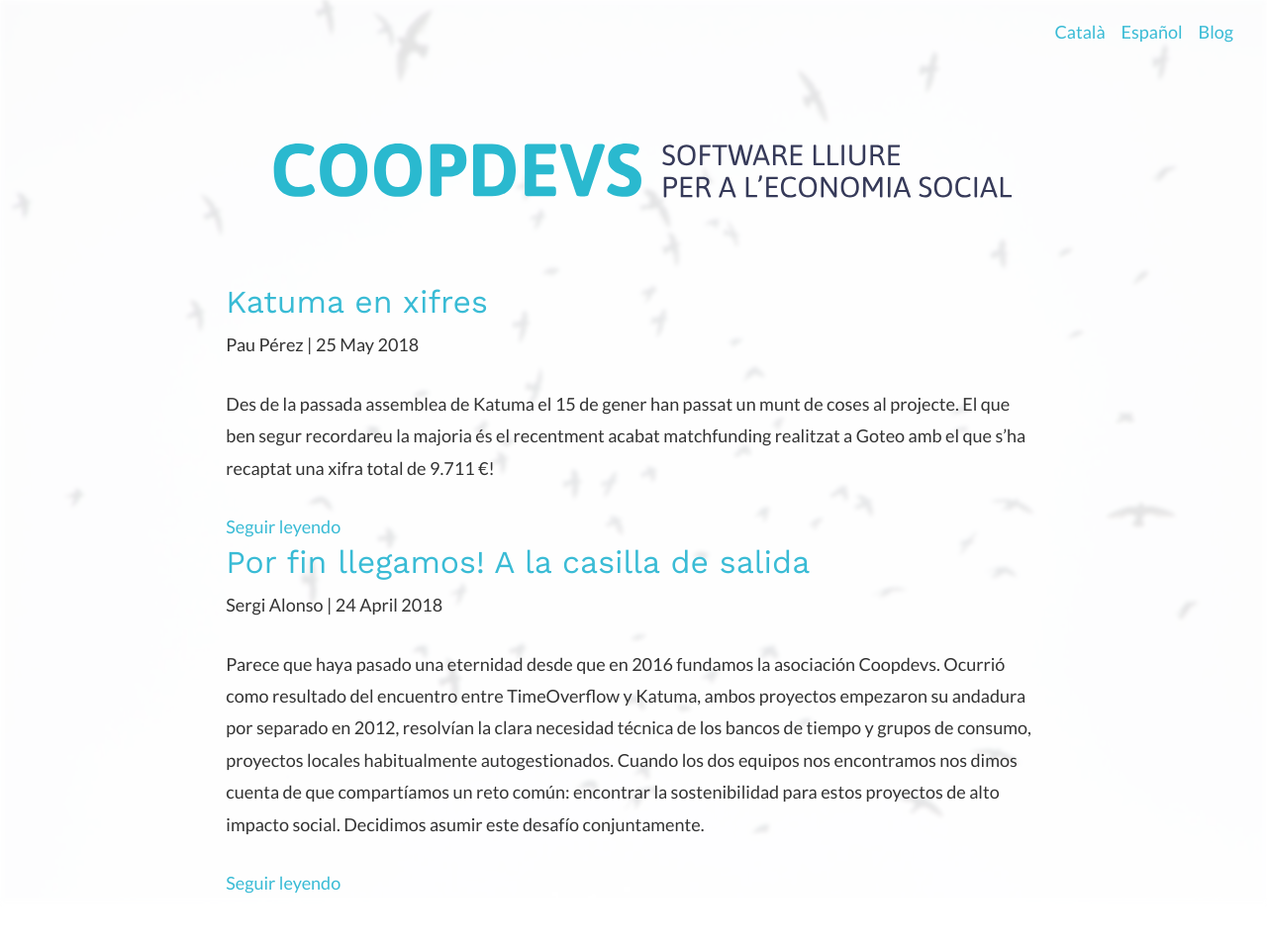
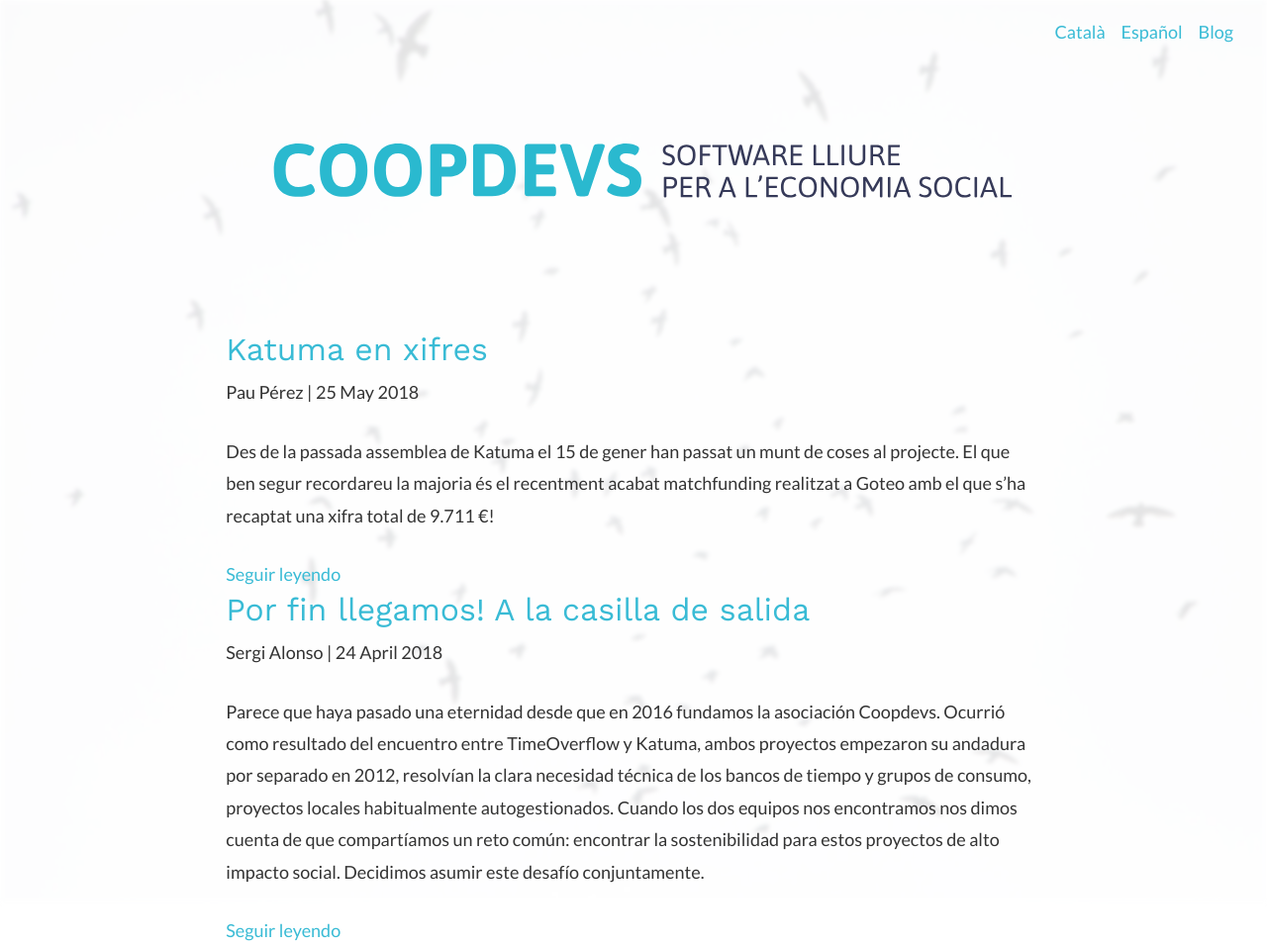
Before and after one commit to coopdevs/coopdevs-old-web, a Jekyll site: the page built from blog.html, in a window 1280 px wide. Shown: the whole page at 99% size. Built offline with Jekyll 4.4.1, drawn with Linux system fonts in a browser that asks for light colours; before the commit the page ends 912 px from its top, so only the background shows below that.

Commit message:
Add more room between post title and logo

```diff
--- a/_sass/_layout.scss
+++ b/_sass/_layout.scss
@@ -19,6 +19,8 @@
 }
 
 #main-blog {
+  padding-top: 3rem;
+
   img, .video {
     max-width: 90%;
     display:block;
```
